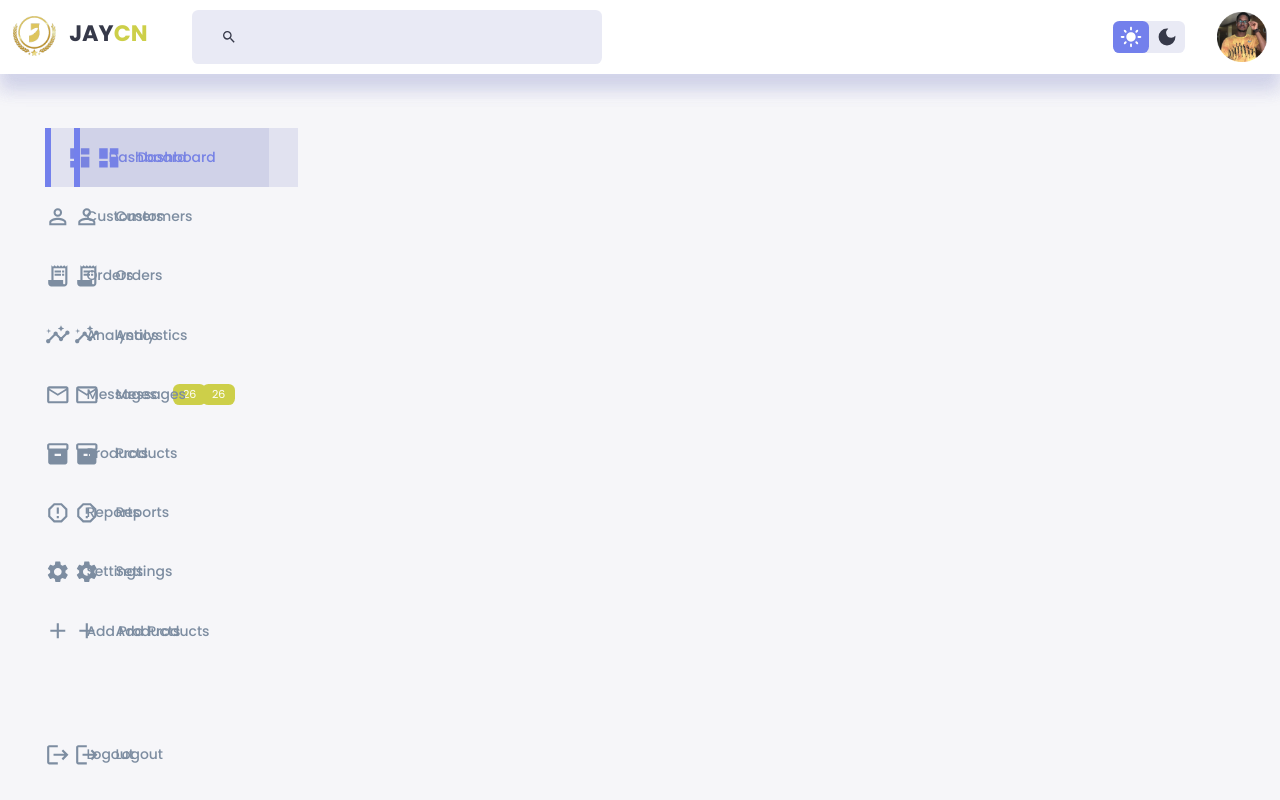
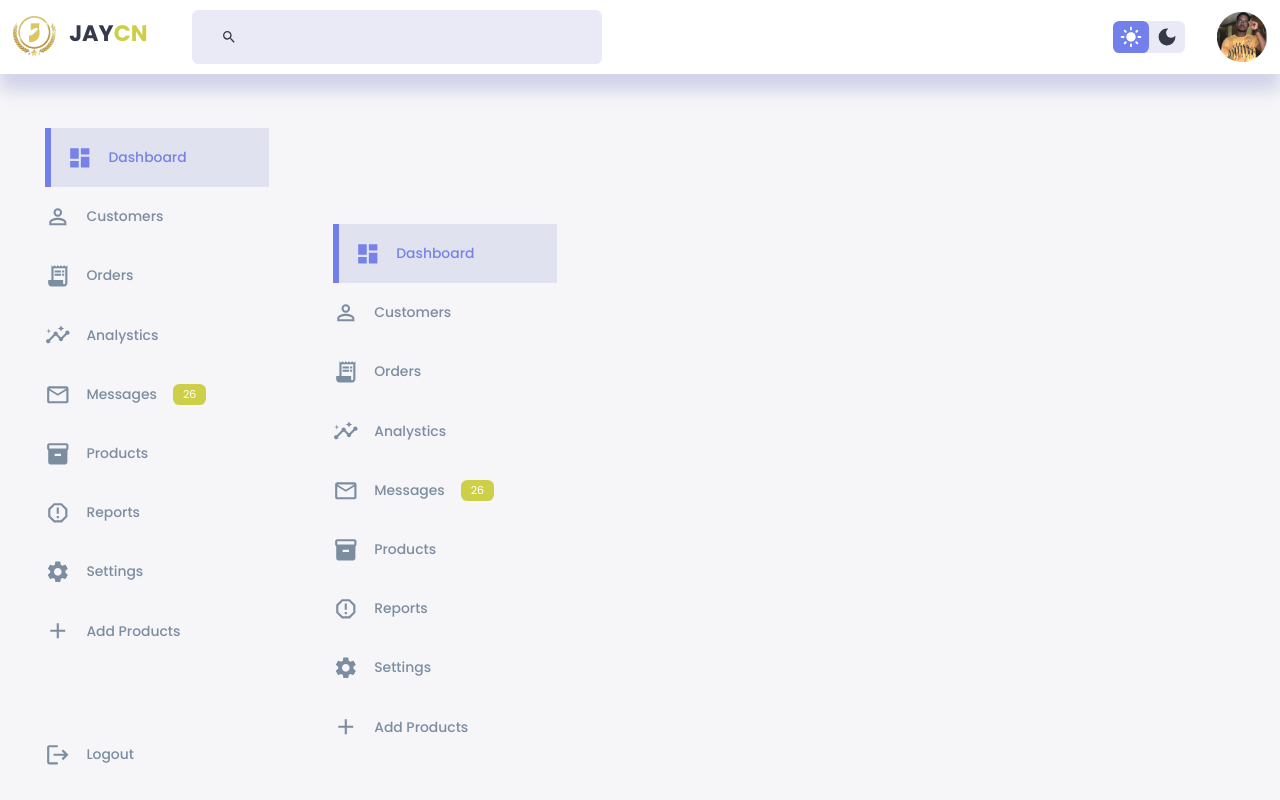
Before and after one commit to Jaycns/Dashboard, a Next.js app: page /layout in a window 1280 px wide. Built offline with nearby package versions, Linux system fonts and the light colour scheme.

Commit message:
finished

```diff
--- a/pages/customers.js
+++ b/pages/customers.js
@@ -3,7 +3,7 @@
 import Recent from "../components/recents";
 import Right from "../components/righter";
 import Transactions from "../exchange/transactions";
-import { syn } from "./[orders]";
+import { syn } from "./orders";
 
 function Customers() {
   return (
--- a/pages/layout.js
+++ b/pages/layout.js
@@ -1,7 +1,7 @@
 import React, { useState } from "react";
 import Top from "../components/tops";
-import SideBar from "../components/sidebar";
-import styles from "../styles/home.module.scss";
+import SideBar from "../components/sidebars";
+import styles from "../styles/layout.module.scss";
 
 function Layout({ children }) {
   const [click, setClick] = useState(false);
--- /dev/null
+++ b/styles/layout.module.scss
@@ -0,0 +1,99 @@
+@use "./props.scss" as *;
+
+.container {
+  display: flex;
+  margin: 0 1%;
+  gap: 1.8rem;
+
+  // .dark {
+  //   $color-background: #181a1e;
+  //   $color-white: #202528;
+  //   $color-dark: #edeffd;
+  //   $color-dark-variant: #a3bdcc;
+  //   $color-light: rgba(0, 0, 0, 0.4);
+  //   $box-shadow: 0 2rem 3rem $color-light;
+  // }
+
+  @media screen and (max-width: 1200px) {
+    width: 94%;
+  }
+  @media screen and (max-width: 768px) {
+    width: 53rem;
+    flex-direction: column;
+  }
+}
+
+.asider {
+  height: 100vh;
+  margin-top: 5rem;
+  position: fixed;
+  @media screen and (max-width: 768px) {
+    position: fixed;
+    background: $color-white;
+    left: -100%;
+    height: 200vh;
+    width: 100%;
+    box-shadow: 1rem 3rem 4rem $color-light;
+    height: 200vh;
+    padding-right: $card-padding;
+    display: none;
+    z-index: 99;
+    animation: slide-out 0.5s forwards;
+    @keyframes slide-out {
+      to {
+        left: 0;
+      }
+    }
+  }
+}
+.asider.close {
+  @media screen and (max-width: 768px) {
+    animation: slide-in 0.5s forwards;
+    @keyframes slide-in {
+      from {
+        left: 0;
+      }
+      to {
+        left: -100%;
+      }
+    }
+  }
+}
+
+
+.mainer {
+  margin-top: 6rem;
+  padding: 0 1rem;
+  margin-left: 15rem;
+
+  .footer {
+    display: flex;
+    justify-content: center;
+    align-items: center;
+    @media screen and (max-width: 768px) {
+      display: none;
+    }
+
+    a {
+      display: flex;
+      justify-content: space-between;
+      width: 15rem;
+    }
+    .slogo {
+      width: 10%;
+      .img {
+        width: 20px;
+        margin-top: 0.2rem;
+      }
+    }
+  }
+  @media screen and (max-width: 1200px) {
+    margin-top: 6rem;
+    margin-left: 7rem;
+  }
+  @media screen and (max-width: 768px) {
+    margin-top: 6rem;
+    margin-left: 0rem;
+    margin-right: 2rem;;
+  }
+}
--- a/styles/props.scss
+++ b/styles/props.scss
@@ -34,6 +34,19 @@
 // $color-light: rgba(0, 0, 0, 0.4);
 // $box-shadow: 0 2rem 3rem $color-light;
 
+.date {
+  display: inline-block;
+  background: $color-light;
+  border-radius: $border-radius-1;
+  margin: 1rem 0;
+
+  input {
+    background: transparent;
+    border: none;
+    color: $color-dark;
+    padding: 0.8rem 3rem 0.8rem 1.2rem;
+  }
+}
 .primary {
   color: $color-primary;
 }
```
Also changed, not shown: styles/frag.module.scss (+1 -39 lines), components/sidebars.js (renamed from components/Sidebar.js).
